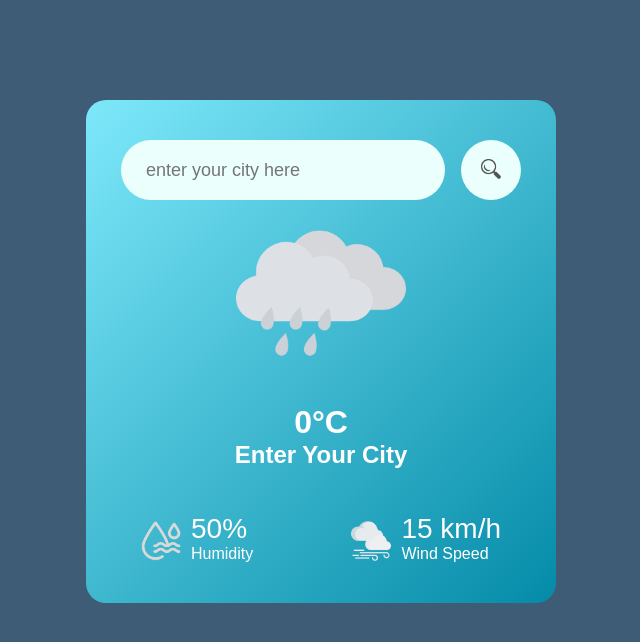
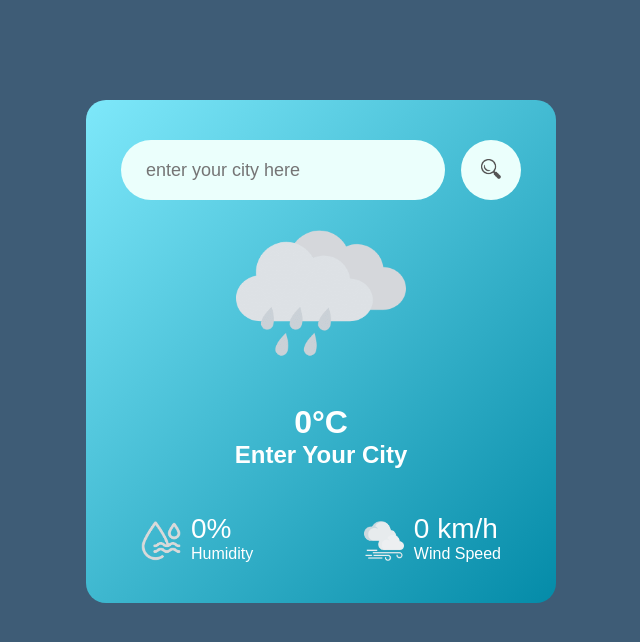
Before and after one commit to MarGit19/weather-app, a plain HTML site: page index.html in a window 1280 px wide. Shown: the whole page, without its empty margins (319-959 px from the left). Drawn offline with Linux system fonts and the light colour scheme.

Commit message:
updated homepage display values

```diff
--- a/index.html
+++ b/index.html
@@ -22,14 +22,14 @@
                 <div class="col">
                     <img src="assets/humidity.png">
                     <div>
-                        <p class="humidity">50%</p>
+                        <p class="humidity">0%</p>
                         <p>Humidity</p>
                     </div>
                 </div>
                 <div class="col">
                     <img src="assets/wind.png">
                     <div>
-                        <p class="wind">15 km/h</p>
+                        <p class="wind">0 km/h</p>
                         <p>Wind Speed</p>
                     </div>
                 </div>
```
